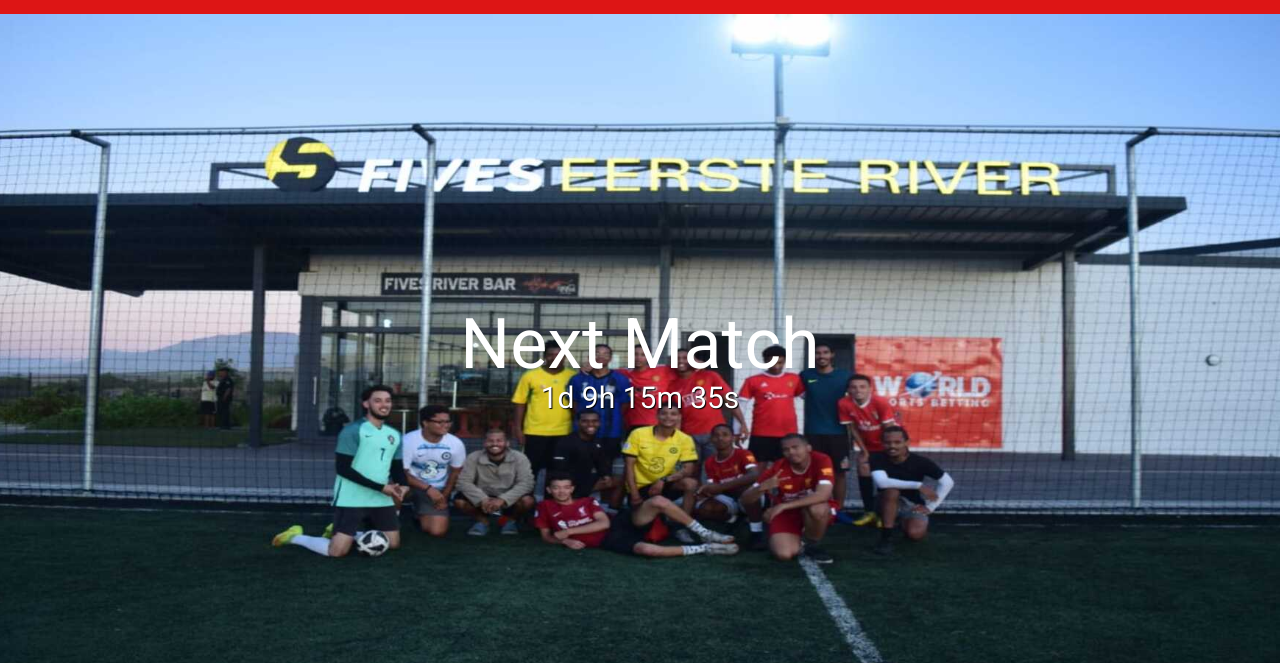
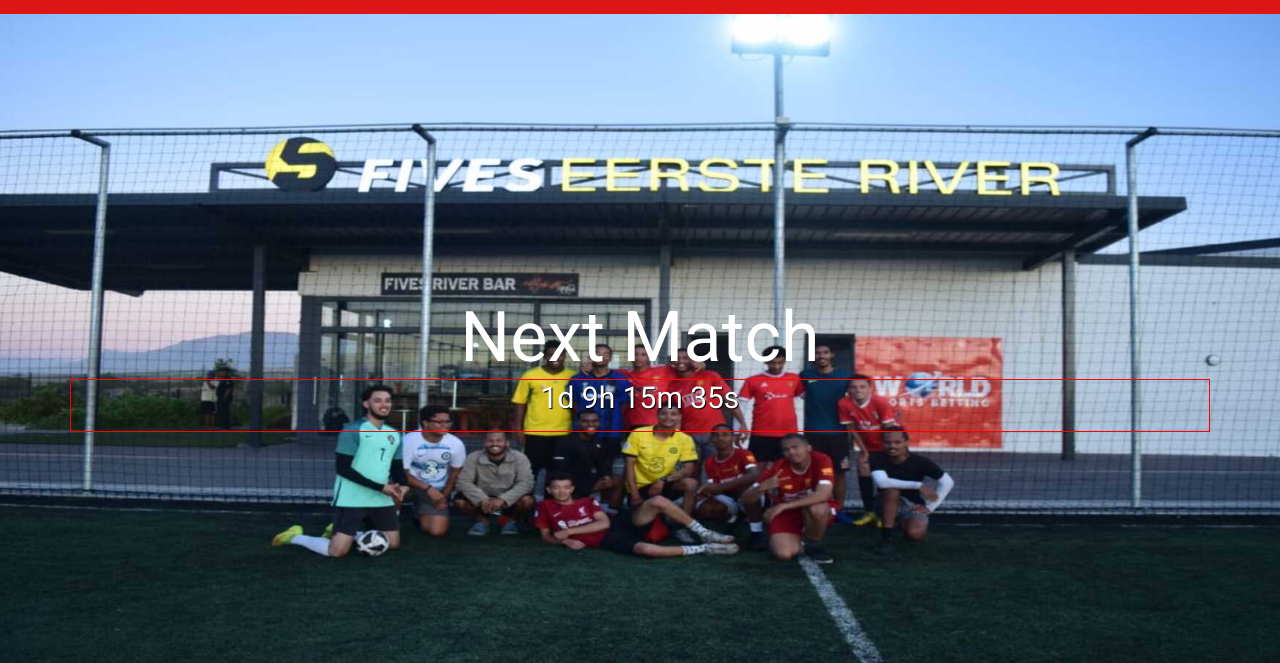
Before and after one commit to KingAJ19/LMK-FC, a plain HTML site: page index.html in a window 1280 px wide. Shown: the part 137-800 px from the top of the page. Drawn offline with Linux system fonts and the light colour scheme.

Commit message:
added border box

```diff
--- a/index.html
+++ b/index.html
@@ -141,7 +141,7 @@
                                 <div class="col-lg-12">
                                     <div class="hs-text">
                                         <h1 class="next-match">Next Match</h1>
-                                        <ul id="countdown-1" class="countdown">
+                                        <ul style="border-width:1px; border-style:solid; border-color:#FF0000; padding: 0.4em;" id="countdown-1" class="countdown">
                                           <li>
                                            <p id="demo"></p>
                                           </li>
```
